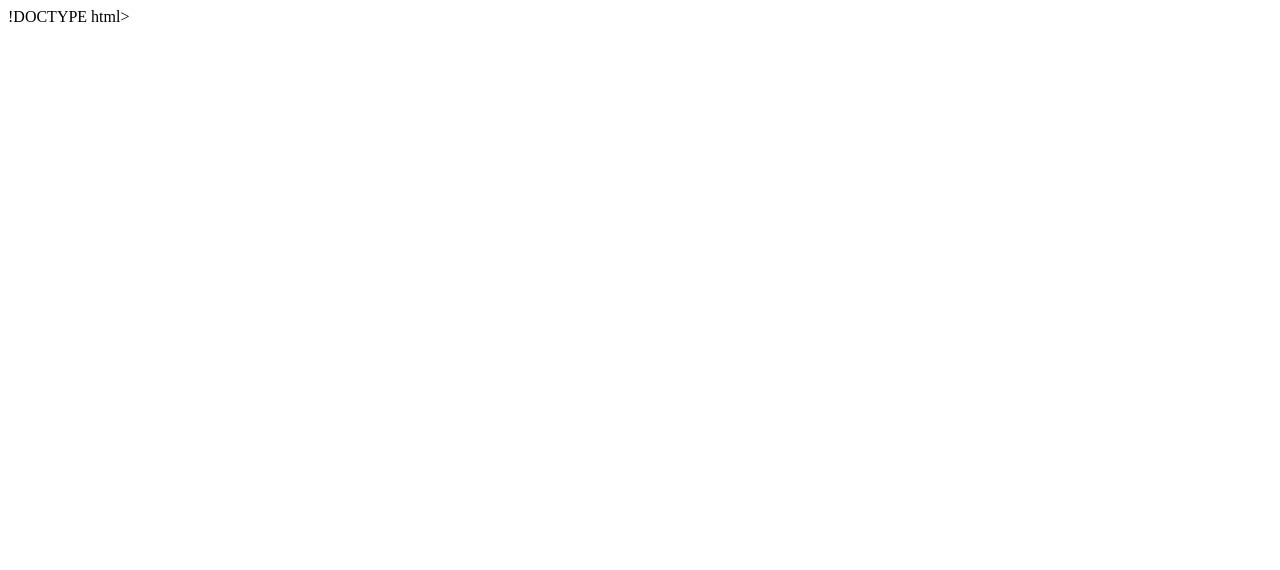
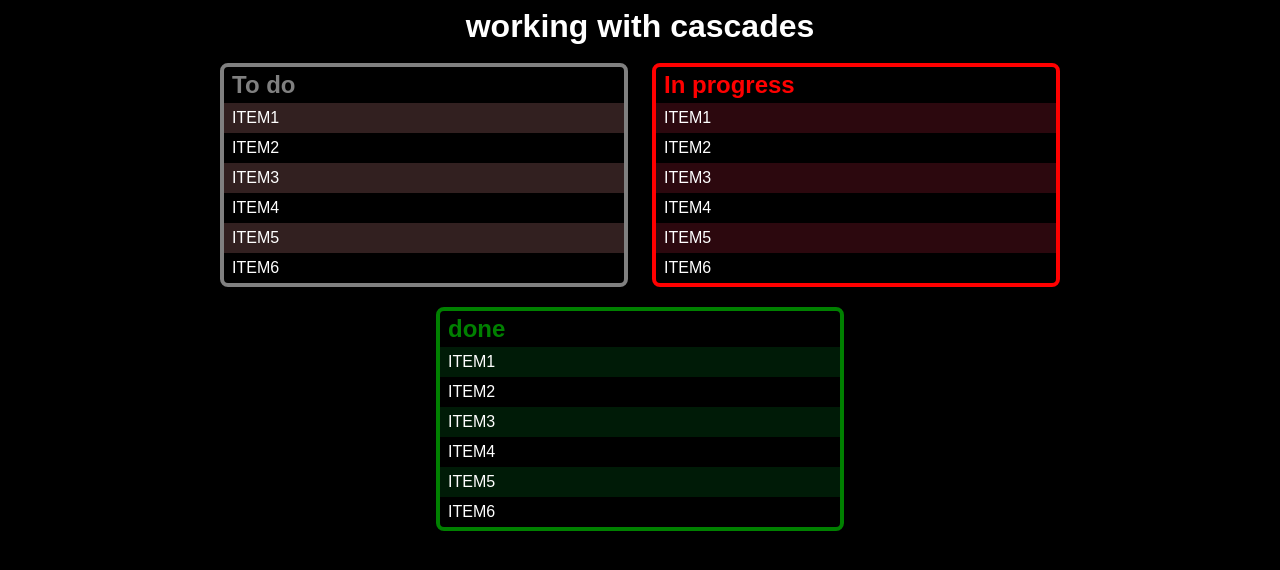
Before and after one commit to rodrigonn2/r_nascimento_selectors, a plain HTML site: page index.html in a window 1280 px wide. Drawn offline with Linux system fonts and the light colour scheme.

Commit message:
html update
CSS and Html update

```diff
--- a/css/main.css
+++ b/css/main.css
@@ -0,0 +1,89 @@
+.hidden{
+    display: none;
+}
+
+/*--CSS RESET--*/
+
+*{
+    border: none;
+    margin:0;
+    padding: 0;
+}
+
+/*--*/
+
+body{
+
+    background-color: black;
+    font-size: 16px;
+    font-family: Arial, Helvetica, sans-serif;
+    color: white;
+}
+
+main{
+
+    display: flex;
+    justify-content: center;
+    flex-wrap: wrap;
+}
+
+Header > H1{
+
+    text-align: center;
+    padding: 8px;
+}
+article {
+    width: 400px;
+    border: 4px solid white;
+    border-radius: 8px;
+    margin: 10px 12px;
+    text-align: left;
+
+}
+
+article > h2{
+    color: grey;
+    padding: 4px 8px;
+}
+
+article:first-of-type{
+    border: 4px solid grey;
+}
+
+#inprogress {
+    border: 4px solid red;
+}
+
+#inprogress h2{
+     color: red;
+}
+
+#done{
+    border: 4px solid green;
+}
+
+#done h2{
+    color: green;
+}
+
+ul{
+    list-style-type: none;
+
+}
+ul li{
+    padding: 6px 8px;
+    text-transform: uppercase;
+
+}
+
+.to-do li:nth-child(odd){
+    background-color: rgba(247, 159, 159, 0.2);
+}
+
+.progress li:nth-child(odd){
+    background-color: rgba(219, 43, 69, 0.2);
+}
+
+.fin li:nth-child(odd){
+    background-color: rgba(3, 136, 36, 0.2);
+}
--- a/index.html
+++ b/index.html
@@ -1,4 +1,4 @@
-!DOCTYPE html>
+<!DOCTYPE html>
 <html lang="en">
 <head>
     <meta charset="UTF-8">
@@ -6,5 +6,45 @@
         <title>Selectors</title>
     </head>
     <body>
+<header>
+    <h1>working with cascades</h1>
+</header>
+<main>
+    <article id="todo">
+        <h2>To do</h2>
+        <ul class="to-do">
+            <li>Item1</li>
+            <li>Item2</li>
+            <li>Item3</li>
+            <li>Item4</li>
+            <li>Item5</li>
+            <li>Item6</li>
+        </ul>
+    </article>
+    <article id="inprogress">
+        <h2>In progress</h2>
+        <ul class="progress">
+            <li>Item1</li>
+            <li>Item2</li>
+            <li>Item3</li>
+            <li>Item4</li>
+            <li>Item5</li>
+            <li>Item6</li>
+        </ul>
+    </article>
+    <article id="done">
+        <h2>done</h2>
+        <ul class="fin">
+            <li>Item1</li>
+            <li>Item2</li>
+            <li>Item3</li>
+            <li>Item4</li>
+            <li>Item5</li>
+            <li>Item6</li>
+        </ul>
+
+    </article>
+</main>
+<footer></footer>
     </body>
 </html>
```
Lines whose indentation alone changed are shown as unchanged.
